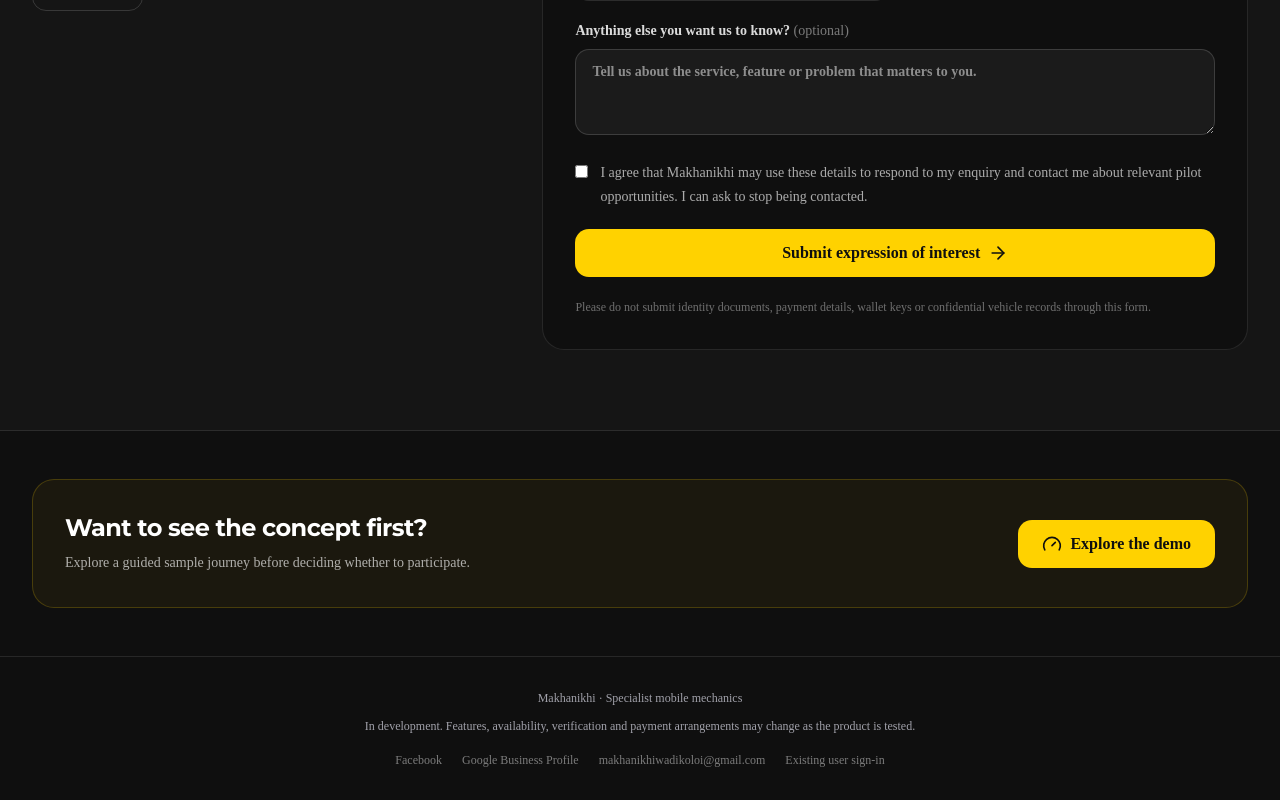
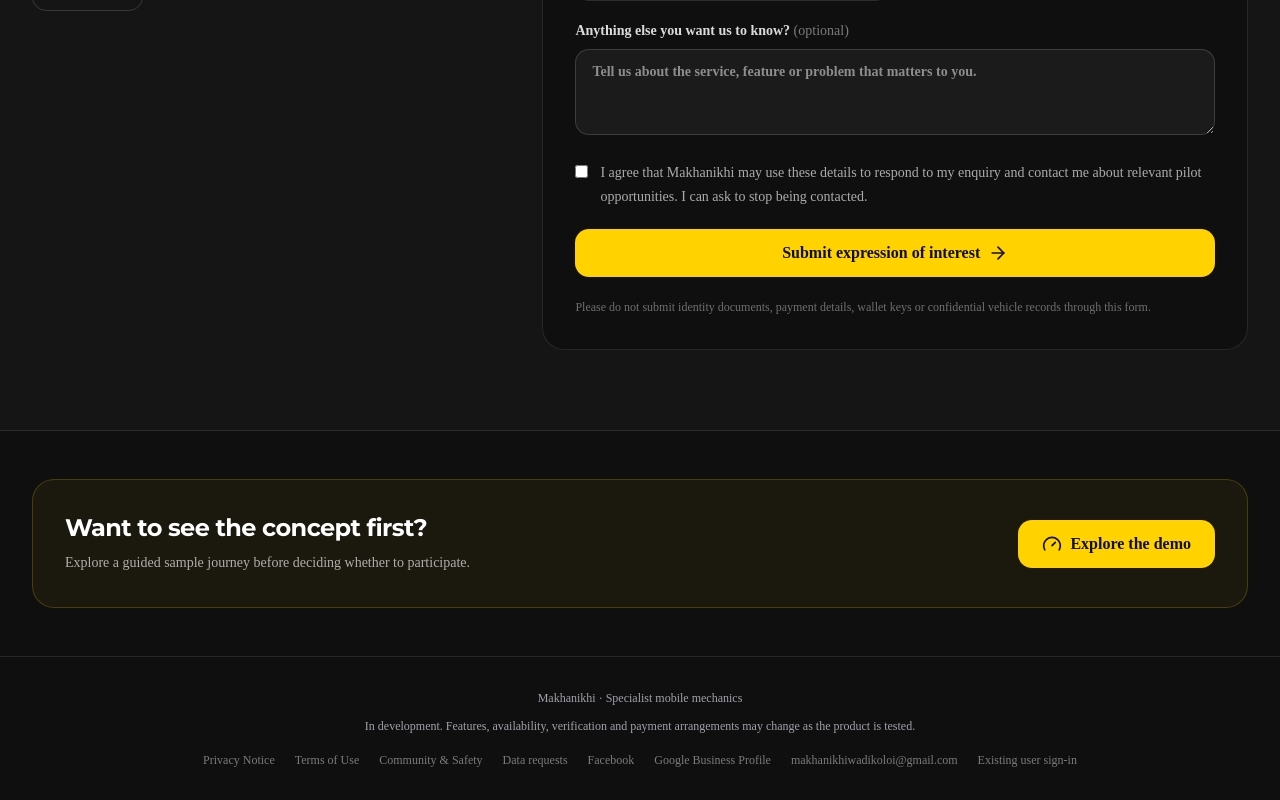
Before and after one commit to yellowbeasttec-369/Makhanikhi, a React (Vite) app: page / in a window 1280 px wide. Shown: the part 1873-2673 px from the top of the page. Built offline with nearby package versions, Linux system fonts and the light colour scheme; no server answers.

Commit message:
Link policy centre from public landing page

```diff
--- a/src/components/PublicLanding.tsx
+++ b/src/components/PublicLanding.tsx
@@ -205,7 +205,7 @@ export const PublicLanding: React.FC = () => {
       <footer className="border-t border-white/10 px-4 py-8 text-center text-xs text-white/45">
         <p>Makhanikhi · Specialist mobile mechanics</p>
         <p className="mt-2">In development. Features, availability, verification and payment arrangements may change as the product is tested.</p>
-        <div className="mt-4 flex flex-wrap justify-center gap-5"><a className="hover:text-technic-yellow" href={FACEBOOK_URL} target="_blank" rel="noreferrer">Facebook</a><a className="hover:text-technic-yellow" href={GOOGLE_BUSINESS_URL} target="_blank" rel="noreferrer">Google Business Profile</a><a className="hover:text-technic-yellow" href={`mailto:${CONTACT_EMAIL}`}>{CONTACT_EMAIL}</a><Link className="hover:text-technic-yellow" to="/login">Existing user sign-in</Link></div>
+        <div className="mt-4 flex flex-wrap justify-center gap-5"><Link className="hover:text-technic-yellow" to="/privacy">Privacy Notice</Link><Link className="hover:text-technic-yellow" to="/terms">Terms of Use</Link><Link className="hover:text-technic-yellow" to="/community">Community & Safety</Link><Link className="hover:text-technic-yellow" to="/data-rights">Data requests</Link><a className="hover:text-technic-yellow" href={FACEBOOK_URL} target="_blank" rel="noreferrer">Facebook</a><a className="hover:text-technic-yellow" href={GOOGLE_BUSINESS_URL} target="_blank" rel="noreferrer">Google Business Profile</a><a className="hover:text-technic-yellow" href={`mailto:${CONTACT_EMAIL}`}>{CONTACT_EMAIL}</a><Link className="hover:text-technic-yellow" to="/login">Existing user sign-in</Link></div>
       </footer>
     </main>
   );
```
